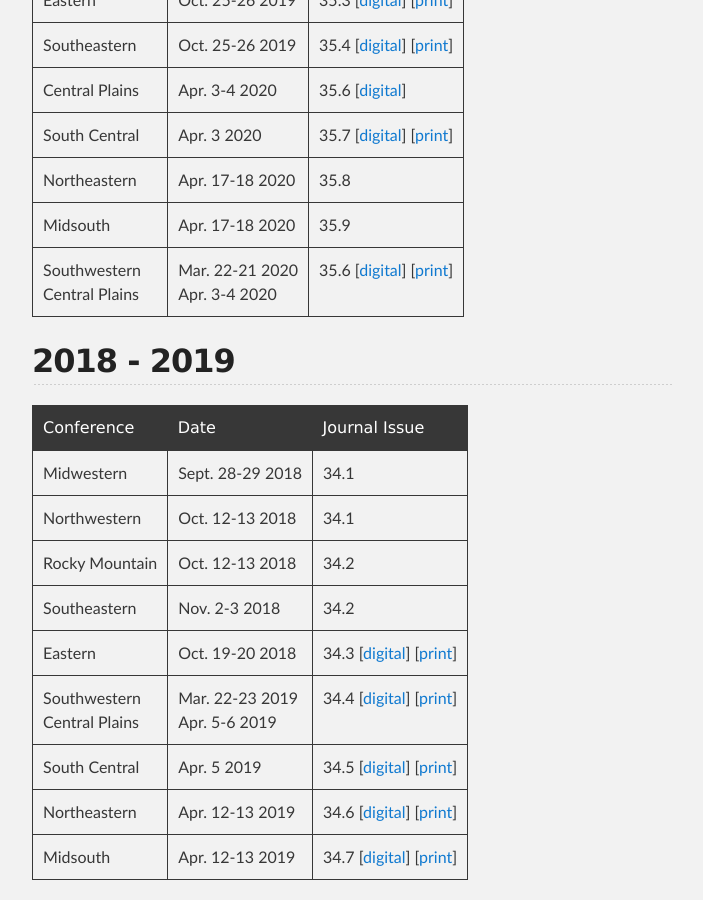
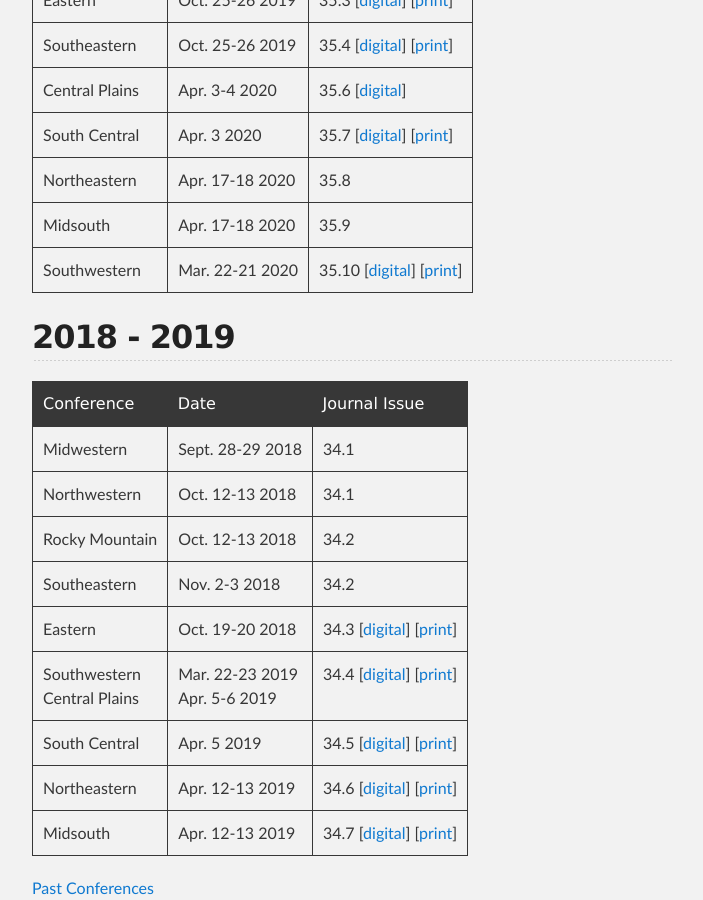
Before and after one commit to ccsc-journal/ccsc-editor, a Jekyll site: the page built from docs/index.md, in a window 1280 px wide and 900 px high, scrolled down 974 px. Shown: the whole window, without its empty margins (288-991 px from the left). Built offline with Jekyll 4.4.1, drawn with Linux system fonts in a browser that asks for light colours; our own code applies the rules of GitHub Pages for plain Markdown files.

Commit message:
correct last commit

```diff
--- a/docs/index.md
+++ b/docs/index.md
@@ -27,7 +27,7 @@ Sciences in Colleges" according to the following schedule.
 | South Central | Apr. 3 2020 | 35.7 [[digital](http://ccsc.org/publications/journals/SC2020.pdf)] [[print](https://www.amazon.com/dp/B0863R6BDC)] |
 | Northeastern | Apr. 17-18 2020 | 35.8 |
 | Midsouth | Apr. 17-18 2020 | 35.9 |
-| Southwestern <br> Central Plains | Mar. 22-21 2020 <br> Apr. 3-4 2020 | 35.6 [[digital](http://ccsc.org/publications/journals/SW2020.pdf)] [[print](https://www.amazon.com/dp/B0863R7GVL)]|
+| Southwestern | Mar. 22-21 2020 | 35.10 [[digital](http://ccsc.org/publications/journals/SW2020.pdf)] [[print](https://www.amazon.com/dp/B0863R7GVL)]|
 
 ## 2018 - 2019
 
```
